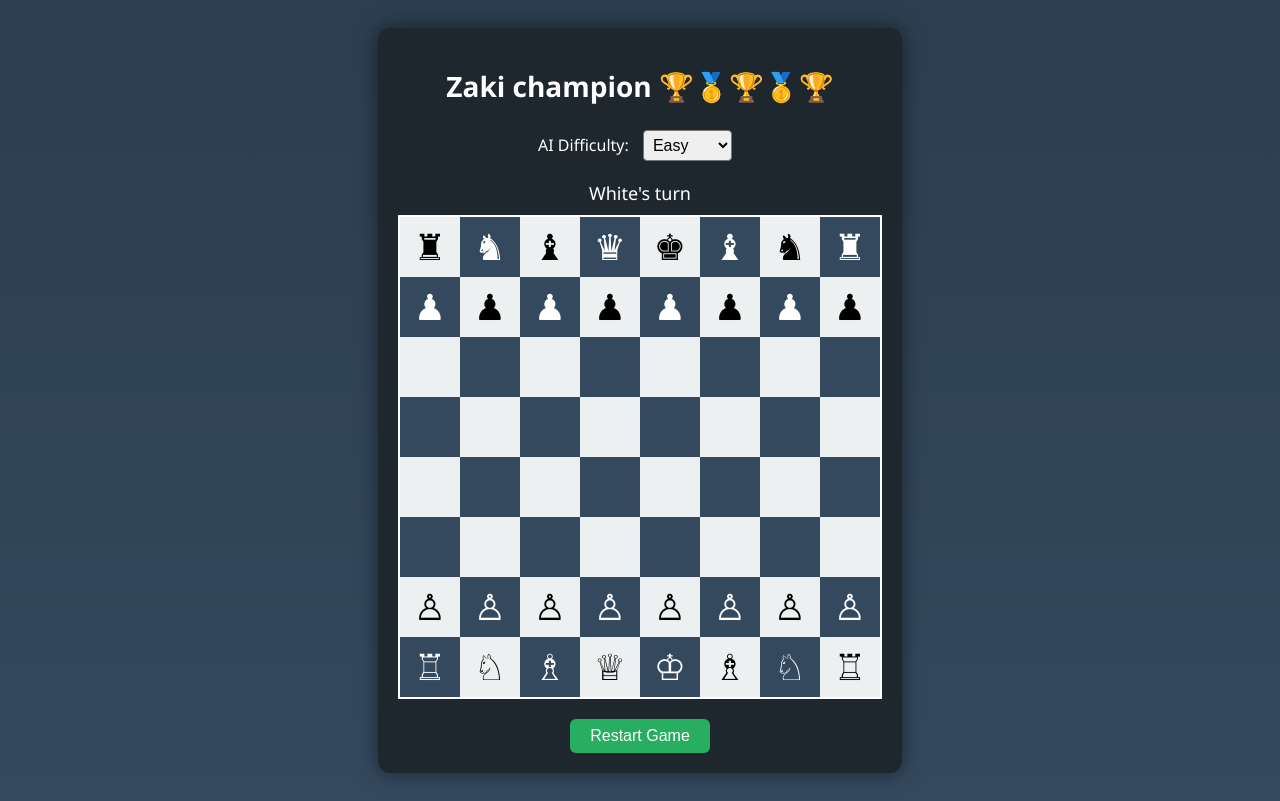
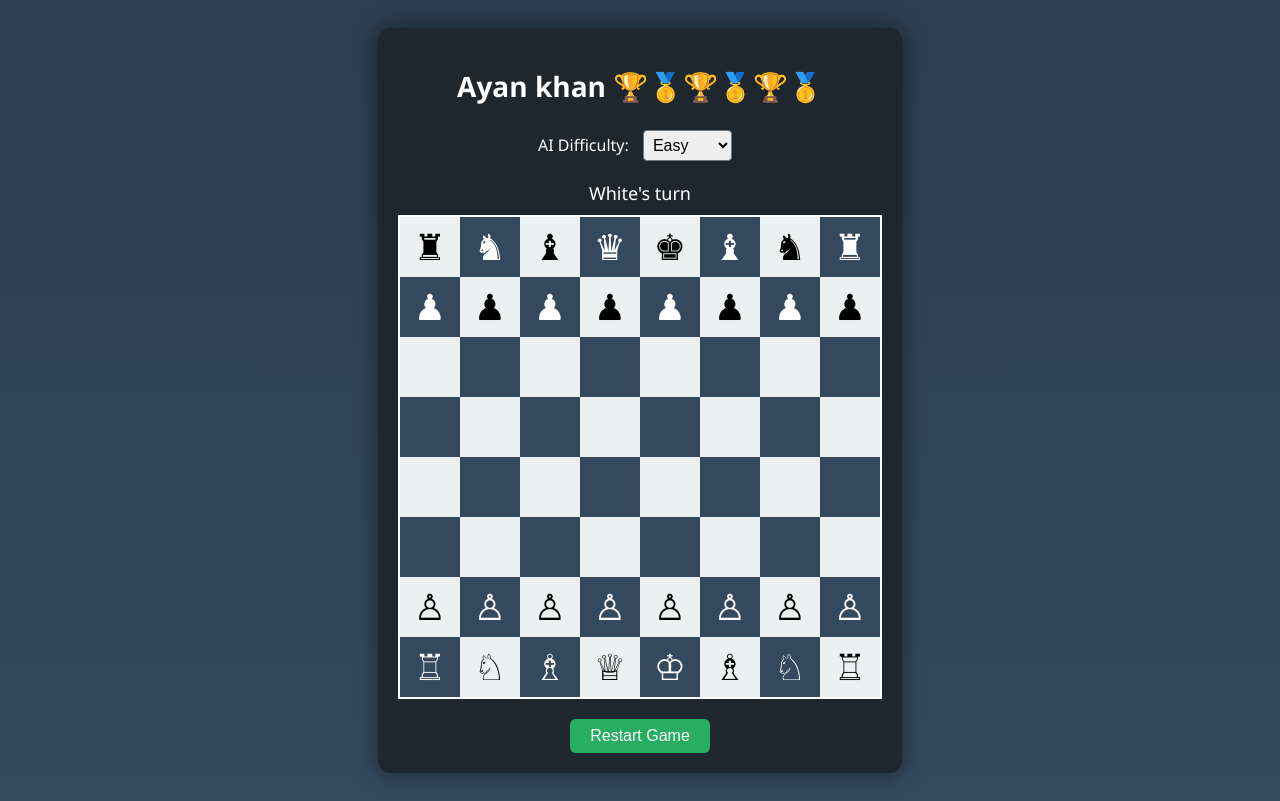
Before and after one commit to saififaizan/AI-based-Chess-Game, a plain HTML site: page index.html in a window 1280 px wide. Drawn offline with Linux system fonts and the light colour scheme.

Commit message:
Update index.html

```diff
--- a/index.html
+++ b/index.html
@@ -8,7 +8,7 @@
 </head>
 <body>
   <div class="container">
-    <h1>Zaki champion 🏆🥇🏆🥇🏆</h1>
+    <h1>Ayan khan 🏆🥇🏆🥇🏆🥇</h1>
 
     <label for="difficulty">AI Difficulty:</label>
     <select id="difficulty">
```
